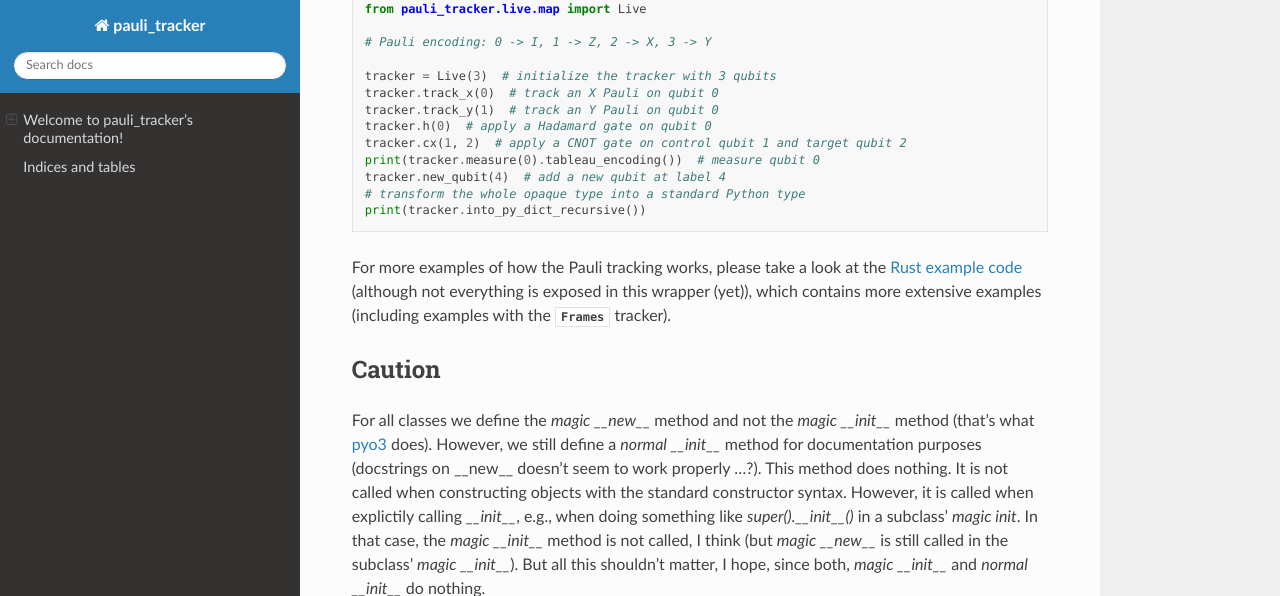
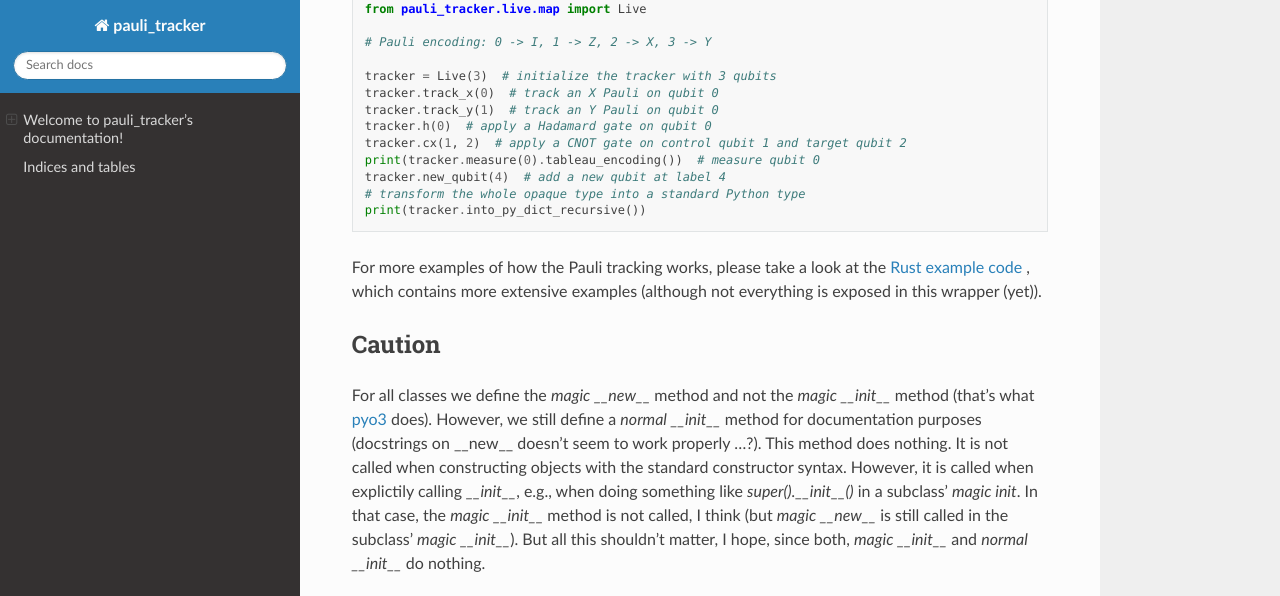
Before and after one commit to taeruh/pauli_tracker, a Sphinx documentation site: the page built from python_lib/docs/index.rst, in a window 1280 px wide and 900 px high, scrolled down 908 px, cut to the strip 0-596 px from the top of the window. Built offline with Sphinx 7.4.7 and the Read the Docs theme 2.0.0, drawn with Linux system fonts in a browser that asks for light colours.

```diff
--- a/python_lib/docs/index.rst
+++ b/python_lib/docs/index.rst
@@ -55,9 +55,8 @@
    print(tracker.into_py_dict_recursive())
 
 For more examples of how the Pauli tracking works, please take a look at the `Rust example
-code`_ (although not everything is exposed in this wrapper (yet)), which contains more
-extensive examples (including examples with the :obj:`~pauli_tracker.frames.map.Frames`
-tracker).
+code`_ , which contains more extensive examples (although not everything is exposed in
+this wrapper (yet)).
 
 Caution
 -------
```
Also changed, not shown: python_lib/CHANGELOG.md (added).
